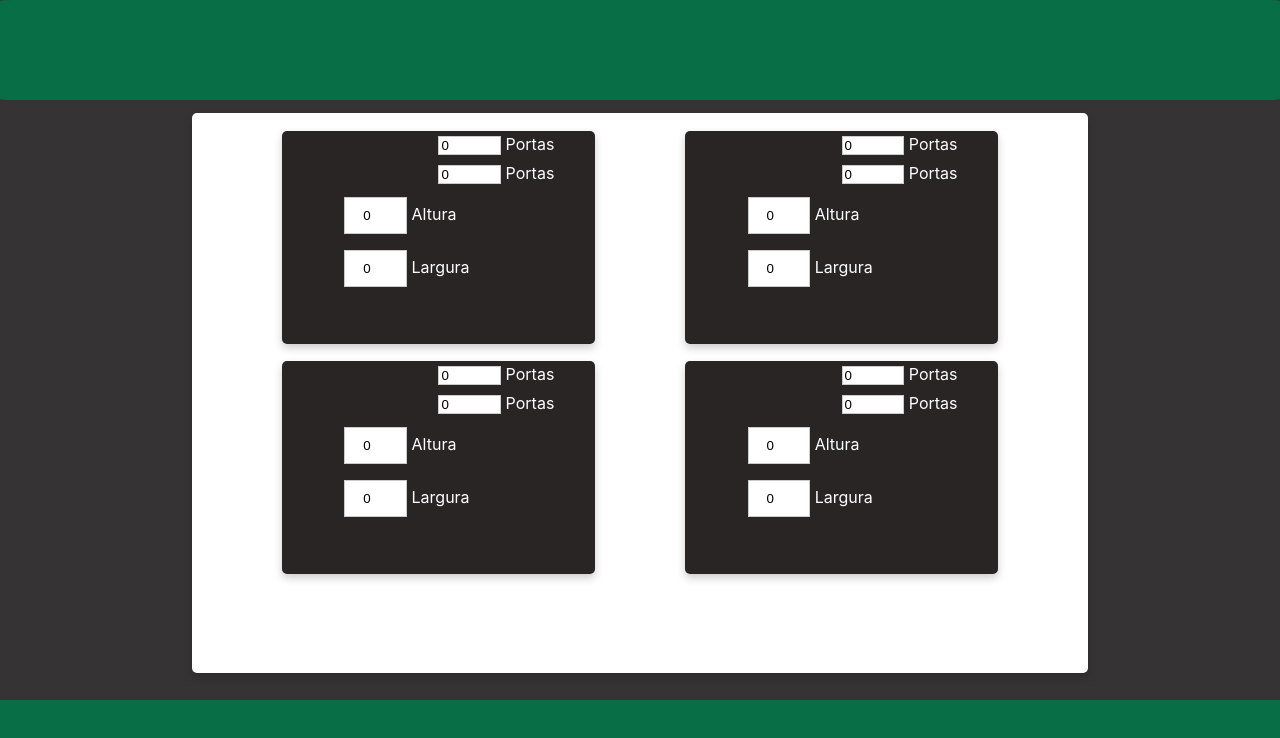
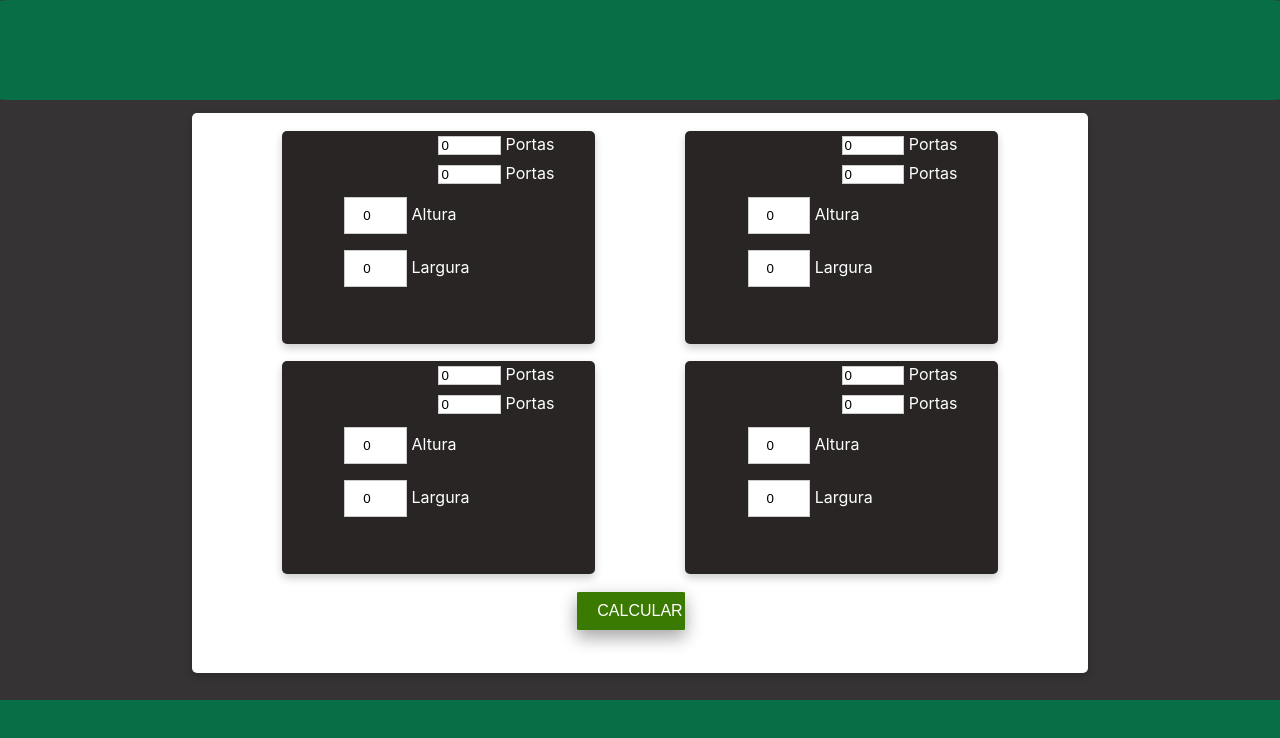
Before and after one commit to RuanMiguelGit/Paint-Calculator, a React (Create React App) app: page / in a window 1280 px wide. Shown: the top 738 px of the page. Built offline with nearby package versions, Linux system fonts and the light colour scheme.

Commit message:
add button

```diff
--- a/src/Styles/Main.css
+++ b/src/Styles/Main.css
@@ -74,6 +74,24 @@
   width: 20%;
 }
 
+.btn {
+  background-color: #3b7a01; /* Green */
+  border: none;
+  border-radius: 2%;
+  box-shadow: 0 8px 16px 0 rgba(0, 0, 0, 0.2) , 0 6px 20px 0 rgba(0, 0, 0, 0.19);
+  color: white;
+  display: inline-block;
+  font-size: 16px;
+  text-align: center;
+  height: 12%;
+  margin-left: 43%;
+  margin-top: 2%;
+  padding: 10px 20px;
+  text-align: center;
+  text-decoration: none;
+  width: 12%;
+}
+
 @media screen and (max-width: 500px) {
     .header  {
       float: none;
--- a/src/components/Button.js
+++ b/src/components/Button.js
@@ -5,7 +5,7 @@ function Button({ Title, Style, onClick }) {
   return (
     <div>
       <button
-      Style={Style}
+      className={Style}
       onClick={onClick}
       >{Title}
       </button>
--- a/src/components/MainCard.js
+++ b/src/components/MainCard.js
@@ -1,11 +1,11 @@
 import React, { useState } from 'react';
 import PropTypes from 'prop-types';
 import Wall from './Wall';
-import Doors from './Doors';
+import Button from '../components/Button';
 
 function MainCard( { Style } ) {
-  const [item, setItem] = useState(4)
-  const [loading, setLoading] = useState(false)
+  const [item] = useState(4)
+  const [loading] = useState(false)
 
   return (
     <div className={ Style }>
@@ -17,7 +17,11 @@ function MainCard( { Style } ) {
            />
       )
       }
-
+    <Button
+    Title="CALCULAR"
+    Style="btn"
+    onClick={()=>  console.log('data')}
+    />
     </div>
   );
 }
```
